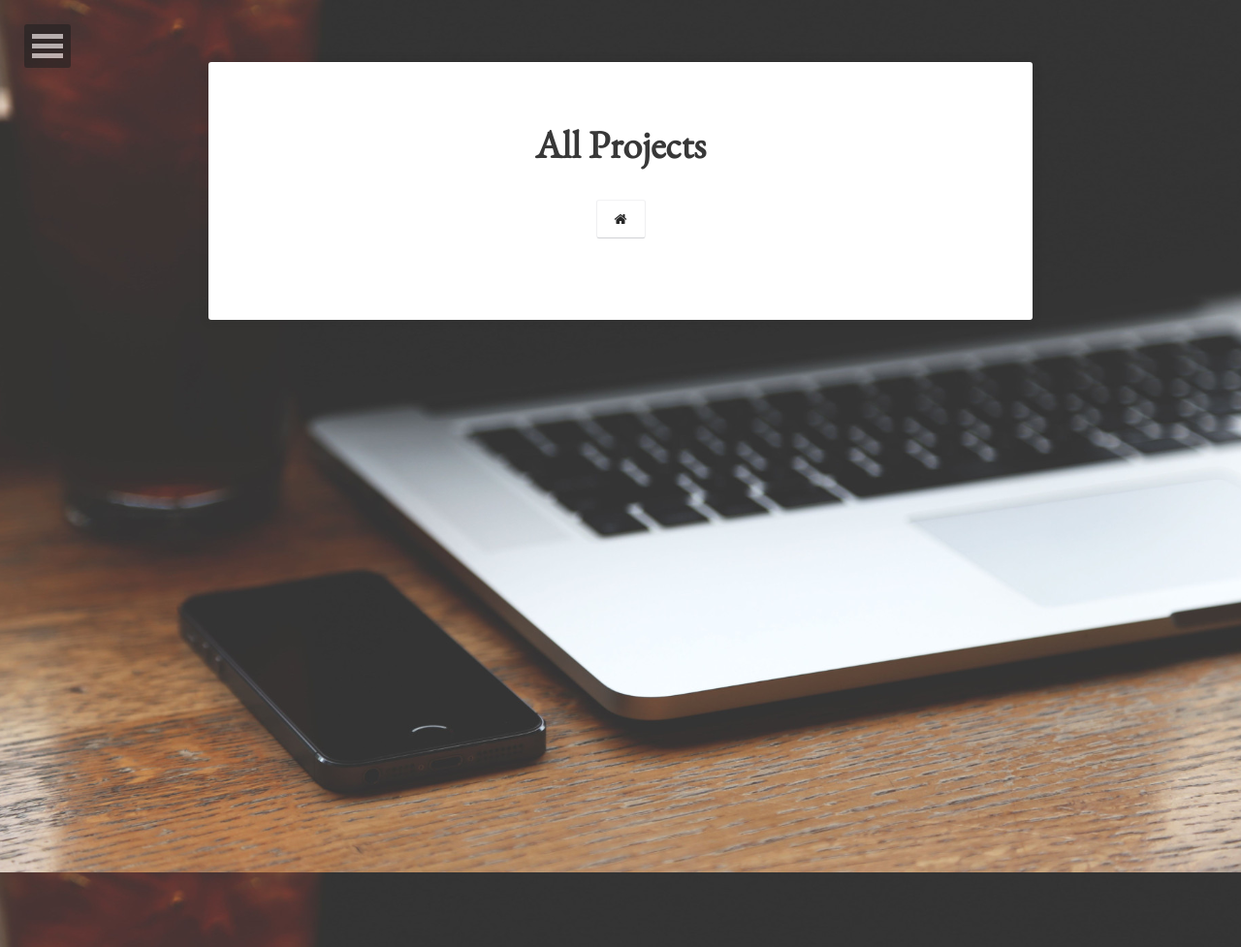
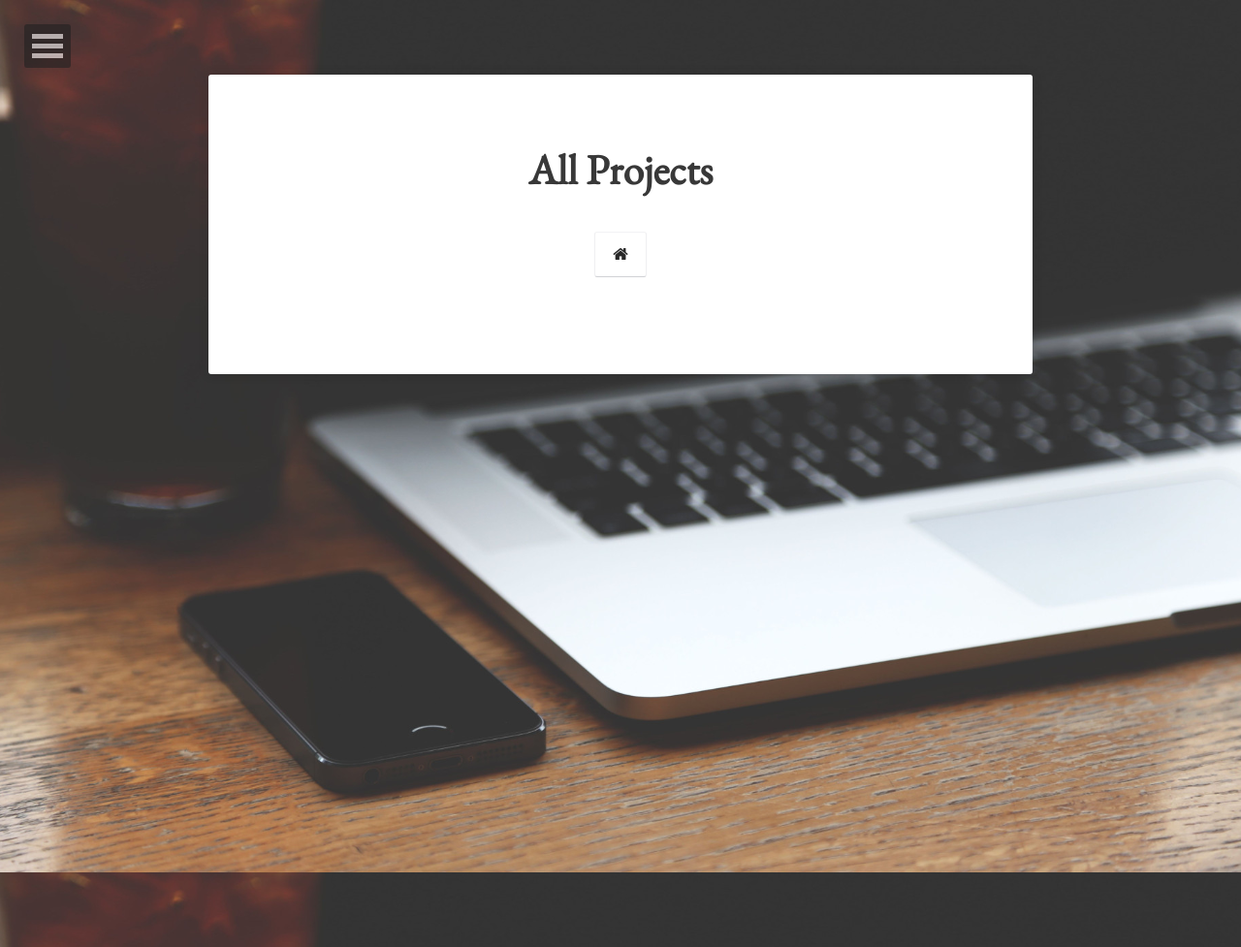
Before and after one commit to joisadler/joisadler.github.io, a Jekyll site: the page built from projects/index.md, in a window 1280 px wide. Shown: the whole page at 97% size. Built offline with Jekyll 4.4.1, drawn with Linux system fonts in a browser that asks for light colours; comment, search, counter and statistics services are not loaded.

Commit message:
improve font-size

```diff
--- a/_sass/site.scss
+++ b/_sass/site.scss
@@ -4,7 +4,7 @@
 	padding: 0;
 	width: 100%;
 	height: 100%;
-	font-size: 100%;
+	font-size: 120%;
 }
 
 
--- a/_sass/typography.scss
+++ b/_sass/typography.scss
@@ -1,6 +1,6 @@
 // content area
 .content {
-	@include font-size(20);
+	@include font-size(18);
 	padding: 0 2rem;
 	-moz-osx-font-smoothing: grayscale;
 	-webkit-font-smoothing: antialiased !important;
```
